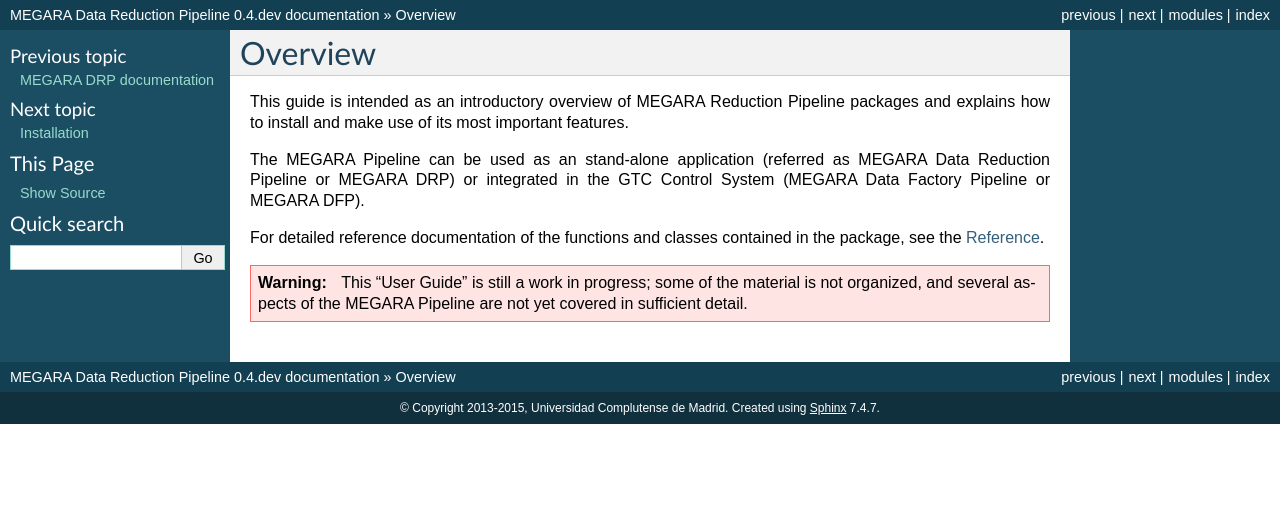
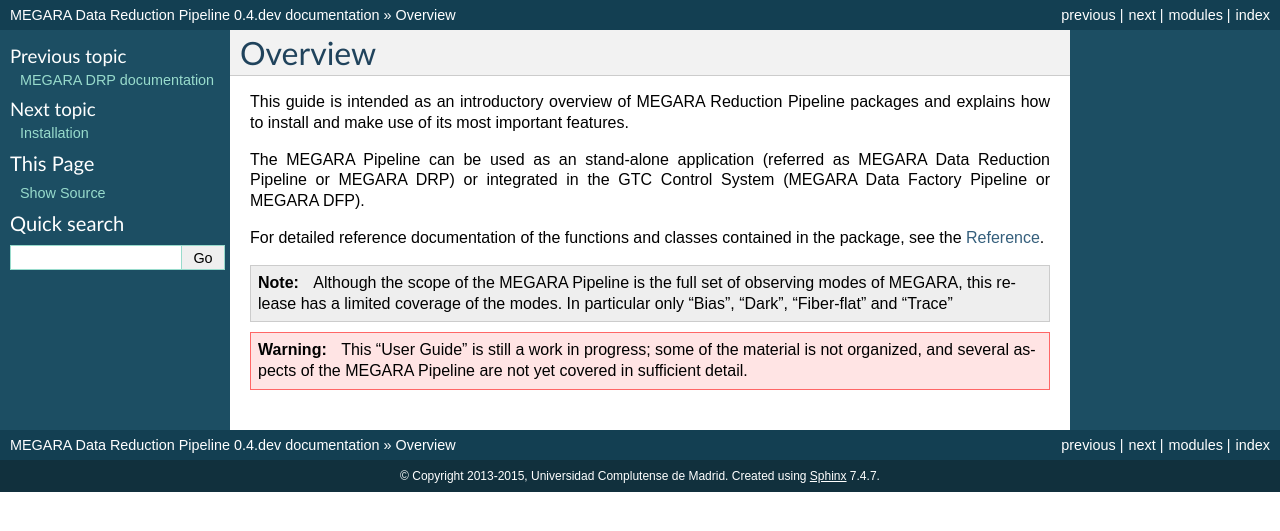
Before and after one commit to guaix-ucm/megaradrp, a Sphinx documentation site: the page built from doc/intro.rst, in a window 1280 px wide. Shown: the top 531 px of the page. Built offline with Sphinx 7.4.7, drawn with Linux system fonts in a browser that asks for light colours; pages that are not in the unit, such as notebooks, are missing from menus.

Commit message:
DOCS: limited scope of the current release

```diff
--- a/doc/intro.rst
+++ b/doc/intro.rst
@@ -12,6 +12,13 @@
 For detailed reference documentation of the functions and
 classes contained in the package, see the :ref:`reference`.
 
+.. note::
+
+   Although the scope of the MEGARA Pipeline is the full set of observing
+   modes of MEGARA, this release has a limited coverage of the modes. In
+   particular only "Bias", "Dark", "Fiber-flat" and "Trace"
+
+
 .. warning::
 
    This "User Guide" is still a work in progress; some of the material
```
